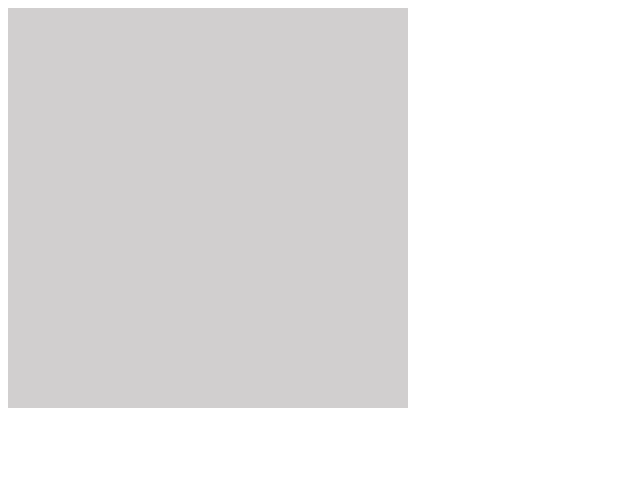
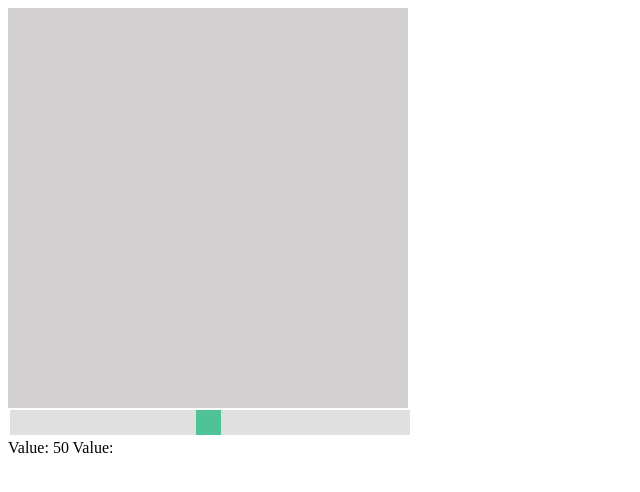
Before and after one commit to enghseb/etch-a-sketch, a plain HTML site: page index.html in a window 1280 px wide. Shown: the whole page, without its empty margins (0-640 px from the left). Drawn offline with Linux system fonts and the light colour scheme.

Commit message:
Added slider that creates a variable with input value

```diff
--- a/index.html
+++ b/index.html
@@ -10,5 +10,10 @@
 </head>
 <body>
     <div id="grid"></div>
+        <div class="slidecontainer">
+            <input type="range" min="1" max="100" value="50" class="slider" id="range">
+            Value: <span id="value"></span>
+            Value: <span id="outputVar"></span>
+        </div>
 </body>
 </html>
--- a/js-file.js
+++ b/js-file.js
@@ -11,8 +11,6 @@ function createSquares(squaresPerSide) {
 
     squareWidth = 400/squaresPerSide
     squareHeight = 400/squaresPerSide
-    console.log(`${squareWidth}px`)
-    console.log(`${squareHeight}px`)
     setCssProperty('--squareWidth-width', `${squareWidth}px`)
     setCssProperty('--squareHeight-height',`${squareHeight}px`)
 
@@ -32,3 +30,14 @@ for (let createdSquares = 0; createdSquares < squaresPerSide*squaresPerSide; cre
   grid.addEventListener("mouseover", function( event ) {
     event.target.style.backgroundColor = 'black';;
   })
+
+  let slider = document.getElementById("range");
+  let output = document.getElementById("value");
+  var outputVarNo = document.getElementById("outputVar");
+
+  let update = () => output.innerHTML = slider.value;
+  console.log(slider.value)
+
+  slider.addEventListener('input', update);
+  update();
+  squaresPerSide = update;
--- a/style.css
+++ b/style.css
@@ -14,3 +14,27 @@
     height: var(--squareHeight-height);
     background-color: rgb(209, 207, 207);
 }
+
+.slidecontainer {
+    width: 400px;
+  }
+
+.slider {
+    -webkit-appearance: none;
+    width: 100%;
+    height: 25px;
+    background: #d3d3d3;
+    outline: none;
+    opacity: 0.7;
+    -webkit-transition: .2s;
+    transition: opacity .2s;
+}
+
+.slider::-webkit-slider-thumb {
+    -webkit-appearance: none;
+    appearance: none;
+    width: 25px;
+    height: 25px;
+    background: #04AA6D;
+    cursor: pointer;
+  }
```
